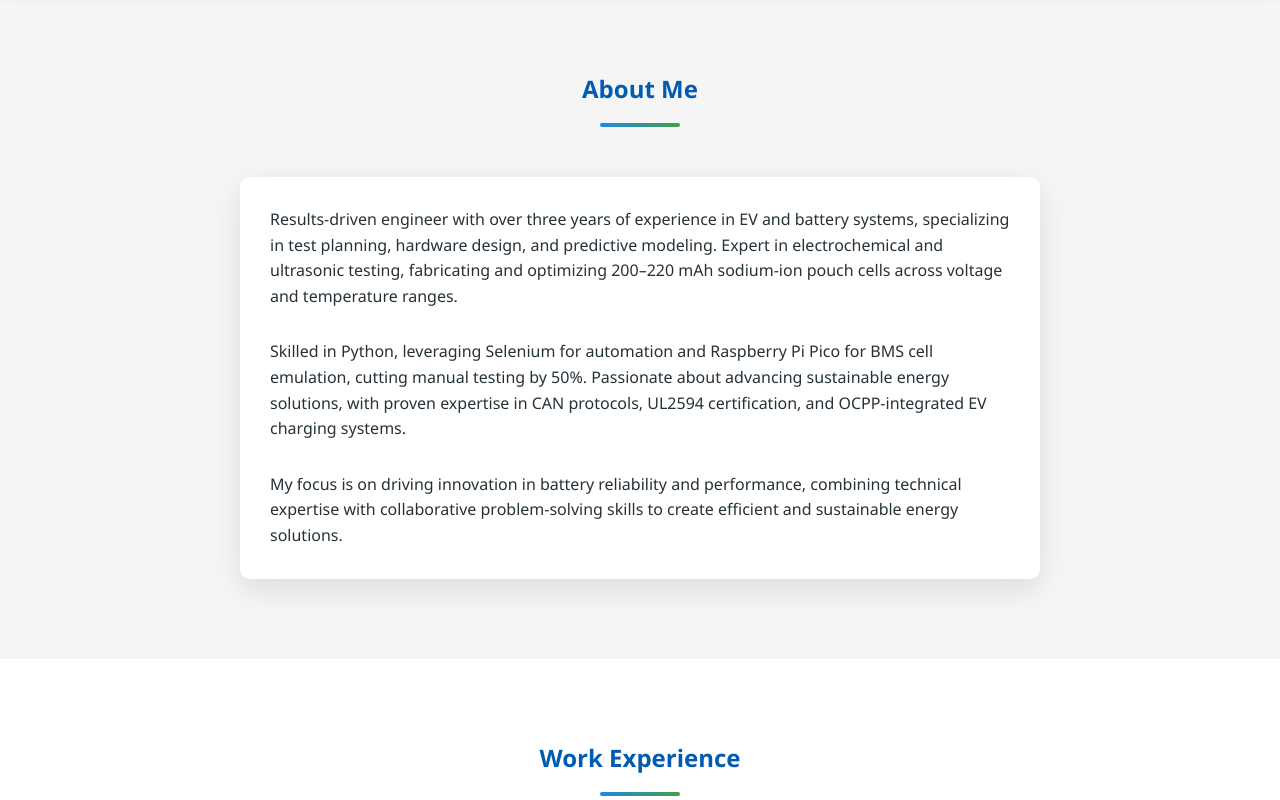
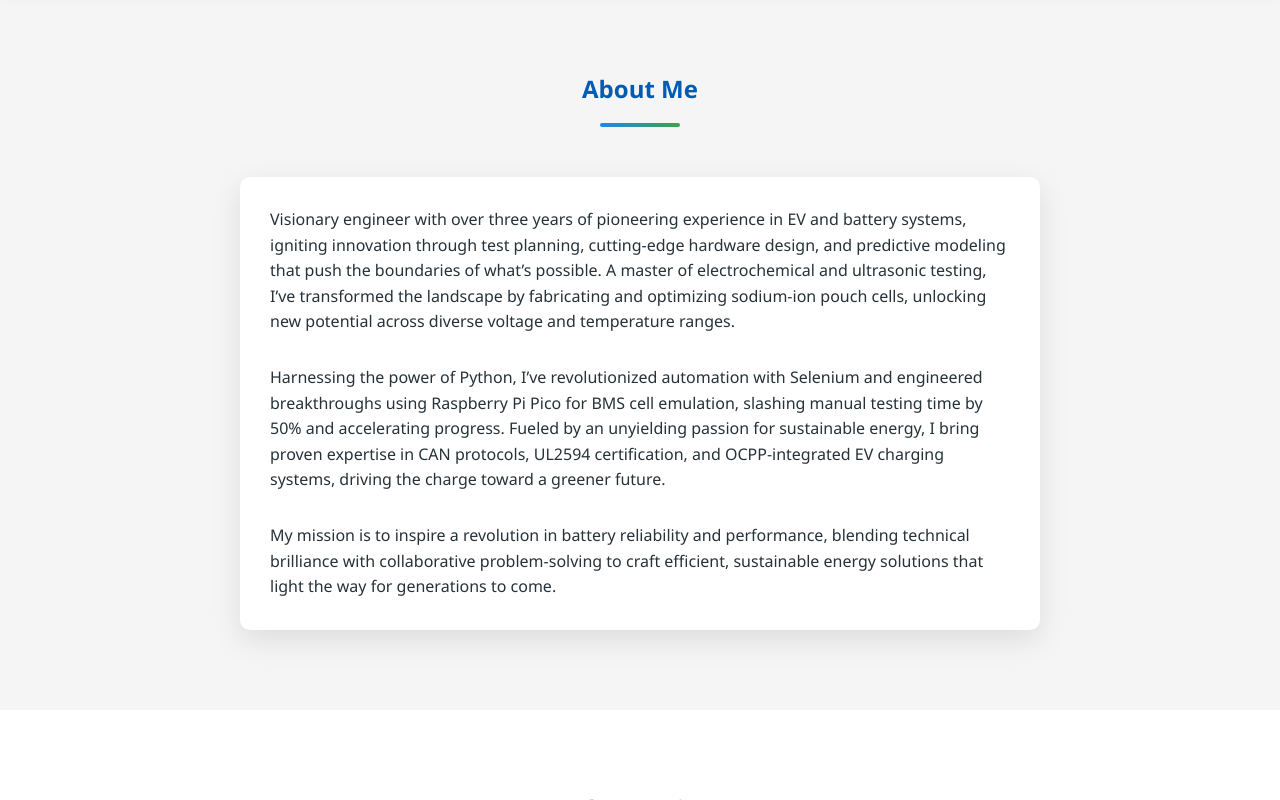
Before and after one commit to popanni/popanni.github.io, a plain HTML site: page index.html in a window 1280 px wide. Shown: the part 656-1456 px from the top of the page. Drawn offline with Linux system fonts and the light colour scheme.

Commit message:
Update index.html

```diff
--- a/index.html
+++ b/index.html
@@ -892,13 +892,13 @@
             <h2 class="section-title">About Me</h2>
             <div class="about-content">
                 <p>
-                    Results-driven engineer with over three years of experience in EV and battery systems, specializing in test planning, hardware design, and predictive modeling. Expert in electrochemical and ultrasonic testing, fabricating and optimizing 200–220 mAh sodium-ion pouch cells across voltage and temperature ranges.
+                    Visionary engineer with over three years of pioneering experience in EV and battery systems, igniting innovation through test planning, cutting-edge hardware design, and predictive modeling that push the boundaries of what’s possible. A master of electrochemical and ultrasonic testing, I’ve transformed the landscape by fabricating and optimizing sodium-ion pouch cells, unlocking new potential across diverse voltage and temperature ranges.
                 </p>
                 <p>
-                    Skilled in Python, leveraging Selenium for automation and Raspberry Pi Pico for BMS cell emulation, cutting manual testing by 50%. Passionate about advancing sustainable energy solutions, with proven expertise in CAN protocols, UL2594 certification, and OCPP-integrated EV charging systems.
+                    Harnessing the power of Python, I’ve revolutionized automation with Selenium and engineered breakthroughs using Raspberry Pi Pico for BMS cell emulation, slashing manual testing time by 50% and accelerating progress. Fueled by an unyielding passion for sustainable energy, I bring proven expertise in CAN protocols, UL2594 certification, and OCPP-integrated EV charging systems, driving the charge toward a greener future.
                 </p>
                 <p>
-                    My focus is on driving innovation in battery reliability and performance, combining technical expertise with collaborative problem-solving skills to create efficient and sustainable energy solutions.
+                    My mission is to inspire a revolution in battery reliability and performance, blending technical brilliance with collaborative problem-solving to craft efficient, sustainable energy solutions that light the way for generations to come.
                 </p>
             </div>
         </div>
```
